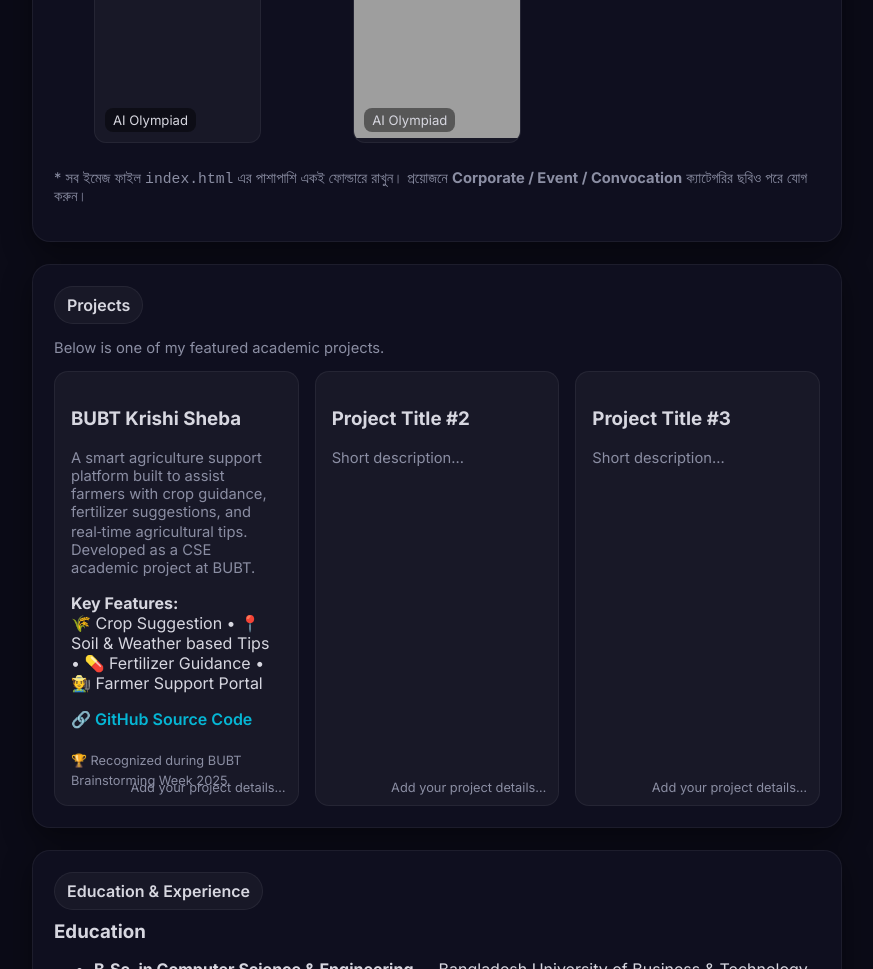
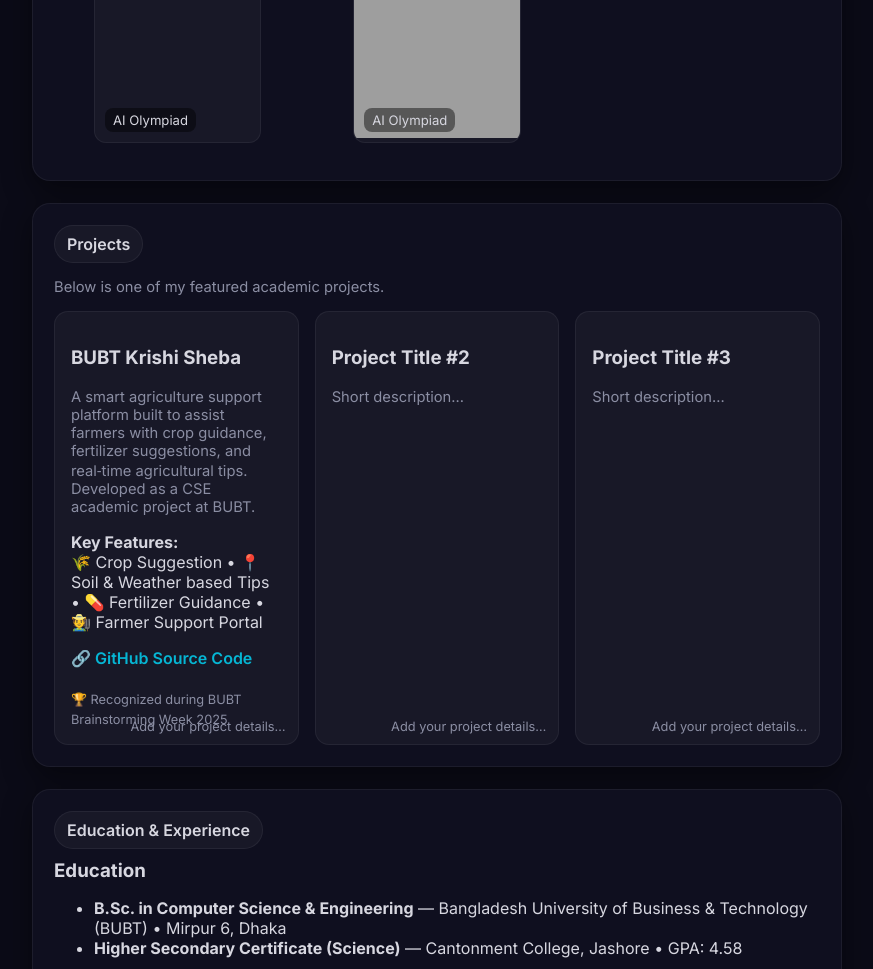
Before and after one commit to ratulhasan21/ratulhasanportfolio, a plain HTML site: page index.html in a window 1280 px wide. Shown: the part 2792-3761 px from the top of the page, without its empty margins (374-1247 px from the left). Drawn offline with Linux system fonts and the light colour scheme; grey boxes are pictures that could not be loaded.

Commit message:
Update index.html

```diff
--- a/index.html
+++ b/index.html
@@ -654,7 +654,6 @@
                         <figcaption>AI Olympiad</figcaption>
                     </figure>
                 </div>
-                <p class="muted" style="margin-top:10px">* সব ইমেজ ফাইল <code>index.html</code> এর পাশাপাশি একই ফোল্ডারে রাখুন। প্রয়োজনে <strong>Corporate / Event / Convocation</strong> ক্যাটেগরির ছবিও পরে যোগ করুন।</p>
             </section>
 
             <div class="lightbox" id="lightbox"><img alt="preview"><span class="close">×</span></div>
@@ -969,4 +968,5 @@
     </script>
 </body>
 
+
 </html>
```
